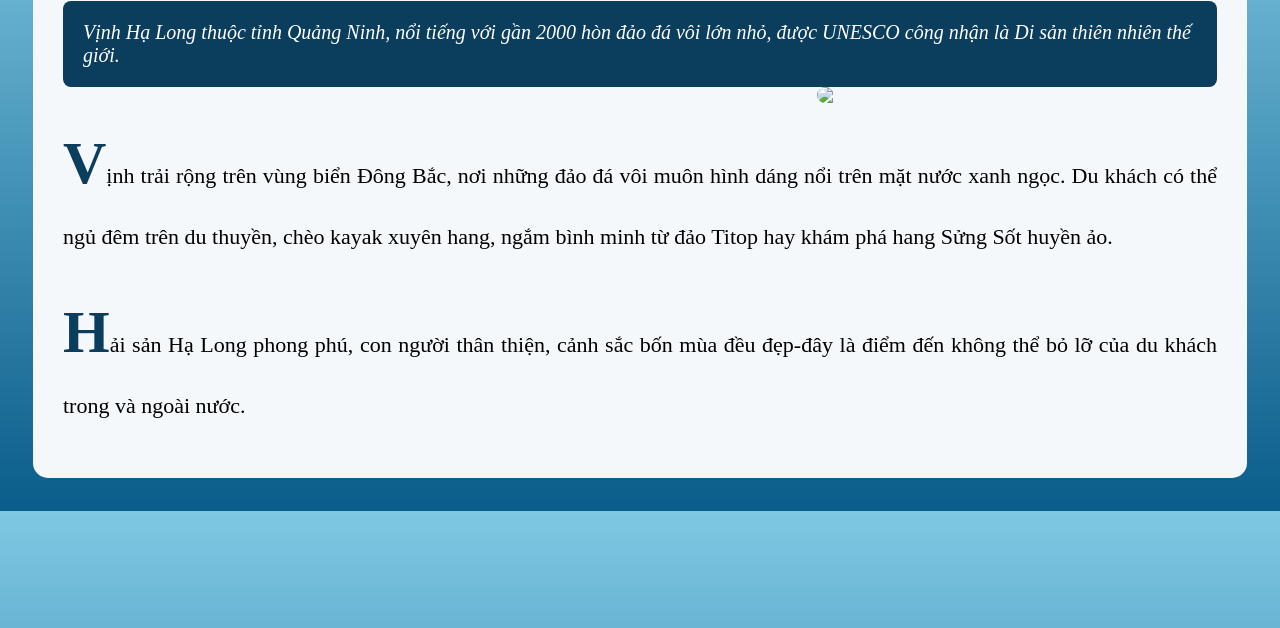
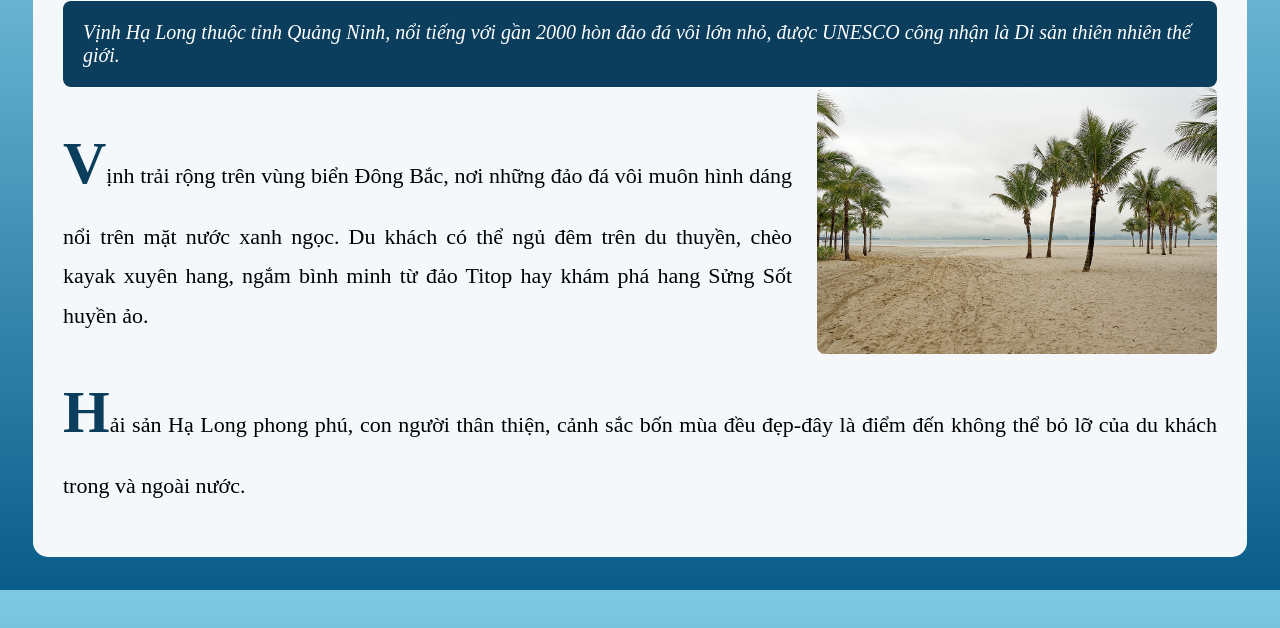
Before and after one commit to tranthiquynh2k6-glitch/cse122-2551261076, a plain HTML site: page ex03/index.html in a window 1280 px wide. Shown: the part 142-770 px from the top of the page. Drawn offline with Linux system fonts and the light colour scheme.

Commit message:
Update image source path in index.html

```diff
--- a/ex03/index.html
+++ b/ex03/index.html
@@ -51,7 +51,7 @@
             Vịnh Hạ Long thuộc tỉnh Quảng Ninh, nổi tiếng với gần 2000 hòn đảo đá vôi lớn nhỏ,
             được UNESCO công nhận là Di sản thiên nhiên thế giới.
         </div>
-        <img src="Anh/Bai03/vinh-ha-long.jpg" >
+        <img src="vinh-ha-long.jpg" >
         <p>
             Vịnh trải rộng trên vùng biển Đông Bắc, nơi những đảo đá vôi muôn hình dáng nổi trên mặt nước xanh ngọc.
             Du khách có thể ngủ đêm trên du thuyền, chèo kayak xuyên hang, ngắm bình minh từ đảo Titop hay khám phá
```
